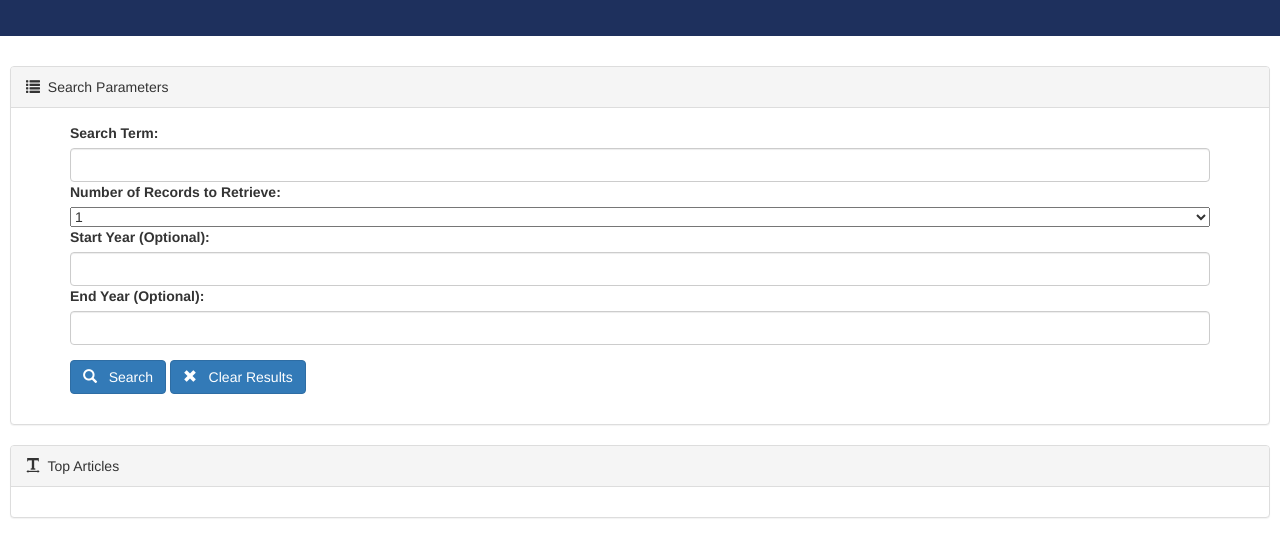
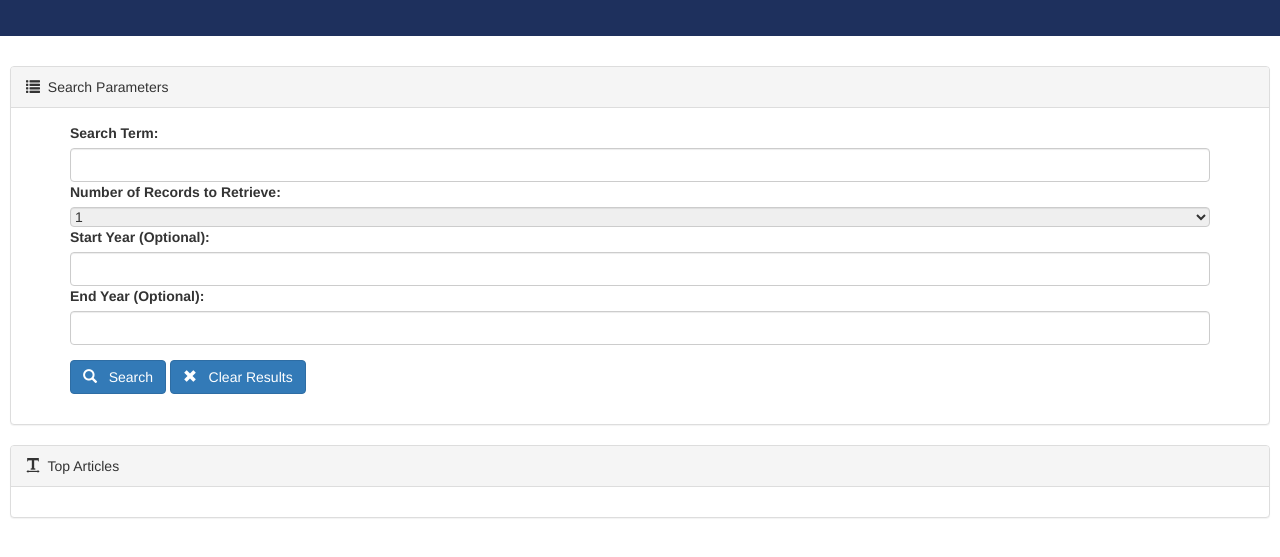
Before and after one commit to Mike-C25/NYTimes-Search, a plain HTML site: page index.html in a window 1280 px wide. Shown: the part 165-722 px from the top of the page. Drawn offline with nearby package versions, Linux system fonts and the light colour scheme; no server answers.

Commit message:
dropdown matches

```diff
--- a/css/style.css
+++ b/css/style.css
@@ -15,4 +15,14 @@
 
 #numbOfRecs{
 	width: 100%;
+	border-color:#ccc;
+	border-radius: 4px;
+	box-shadow: inset 0 1px 1px rgba(0,0,0,.075);
+	transition: border-color ease-in-out .15s,box-shadow ease-in-out .15s;
 }
+
+
+
+
+
+}
```
